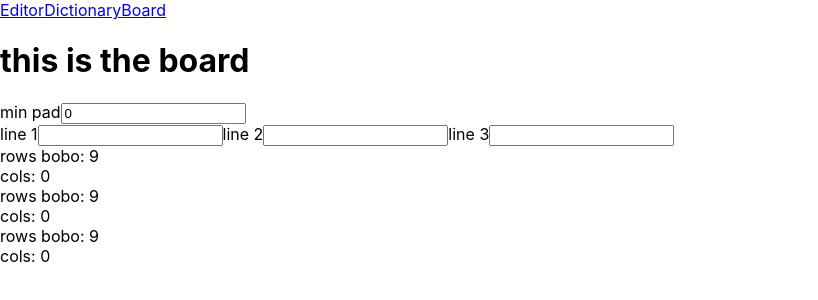
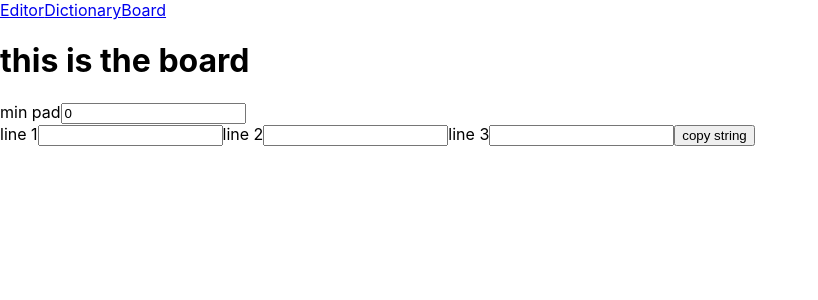
Before and after one commit to jeffreyyang3/signBoard, a React (Create React App) app: page / in a window 1280 px wide. Shown: the top 300 px of the page, without its empty margins (0-818 px from the left). Built offline with nearby package versions, Linux system fonts and the light colour scheme.

Commit message:
copy matrix info string

```diff
--- a/src/components/StringMatrixView.tsx
+++ b/src/components/StringMatrixView.tsx
@@ -1,17 +1,20 @@
-import { renderMatrix, stringToPaddedOneMatrix } from "../matrix";
-const blockRows = 7 + 2;
-const blockCols = 5 + 2;
+import {
+  renderMatrix,
+  stringToPaddedOneMatrix,
+  getMatrixInfoString,
+} from "../matrix";
 
 const StringMatrixView = ({ str }: { str: string }) => {
-  const matrixRows = blockRows;
-  const matrixCols = blockCols * str.length;
   const matrix = stringToPaddedOneMatrix(str);
 
   return (
     <div>
-      <div>rows bobo: {matrix.length}</div>
-      <div>cols: {matrix[0].length}</div>
       {renderMatrix(matrix, () => {})}
+      {/* <div>two</div>
+      {renderMatrix(
+        parseMatrixStringToMatrix(getMatrixInfoString(matrix)),
+        () => {}
+      )} */}
     </div>
   );
 };
--- a/src/matrix.tsx
+++ b/src/matrix.tsx
@@ -96,6 +96,24 @@ const matrixToString = (matrix: DisplayMatrix) => {
   return vals.join("");
 };
 
+const getMatrixInfoString = (matrix: DisplayMatrix) => {
+  return `${matrixToString(matrix)},${matrix.length},${
+    (matrix[0] || []).length
+  }`;
+};
+
+const parseMatrixStringToMatrix = (matrixInfoString: string) => {
+  const [matrixString, _rows, _cols] = matrixInfoString.split(",");
+  const rows = Number(_rows);
+  const cols = Number(_cols);
+  const matrix = createBaseMatrix(rows, cols);
+  for (let i = 0; i < rows; i++) {
+    for (let j = 0; j < cols; j++) {
+      matrix[i][j] = { on: matrixString[i * cols + j] === "1" };
+    }
+  }
+  return matrix;
+};
 const padOne = (matrix: DisplayMatrix): DisplayMatrix => {
   const newMatrix = Array(matrix.length + 2)
     .fill(null)
@@ -134,4 +152,6 @@ export {
   BlockJSONWriter,
   padOne,
   stringToPaddedOneMatrix,
+  getMatrixInfoString,
+  parseMatrixStringToMatrix,
 };
--- a/src/views/BoardView.tsx
+++ b/src/views/BoardView.tsx
@@ -1,7 +1,10 @@
 import StringMatrixView from "../components/StringMatrixView";
+import {
+  DisplayMatrix,
+  getMatrixInfoString,
+  stringToPaddedOneMatrix,
+} from "../matrix";
 import React from "react";
-const blockRows = 7 + 2;
-const blockCols = 5 + 2;
 
 interface Props {}
 interface State {
@@ -63,6 +66,20 @@ class BoardView extends React.Component<Props, State> {
             })
           }
         />
+        <button
+          onClick={() => {
+            navigator.clipboard.writeText(
+              getMatrixInfoString(
+                this.threeLinesPadded().lines.reduce(
+                  (acc, curr) => [...acc, ...stringToPaddedOneMatrix(curr)],
+                  [] as DisplayMatrix
+                )
+              )
+            );
+          }}
+        >
+          copy string
+        </button>
         {this.threeLinesPadded().lines.map((line, idx) => {
           return <StringMatrixView str={line} key={idx}></StringMatrixView>;
         })}
```
